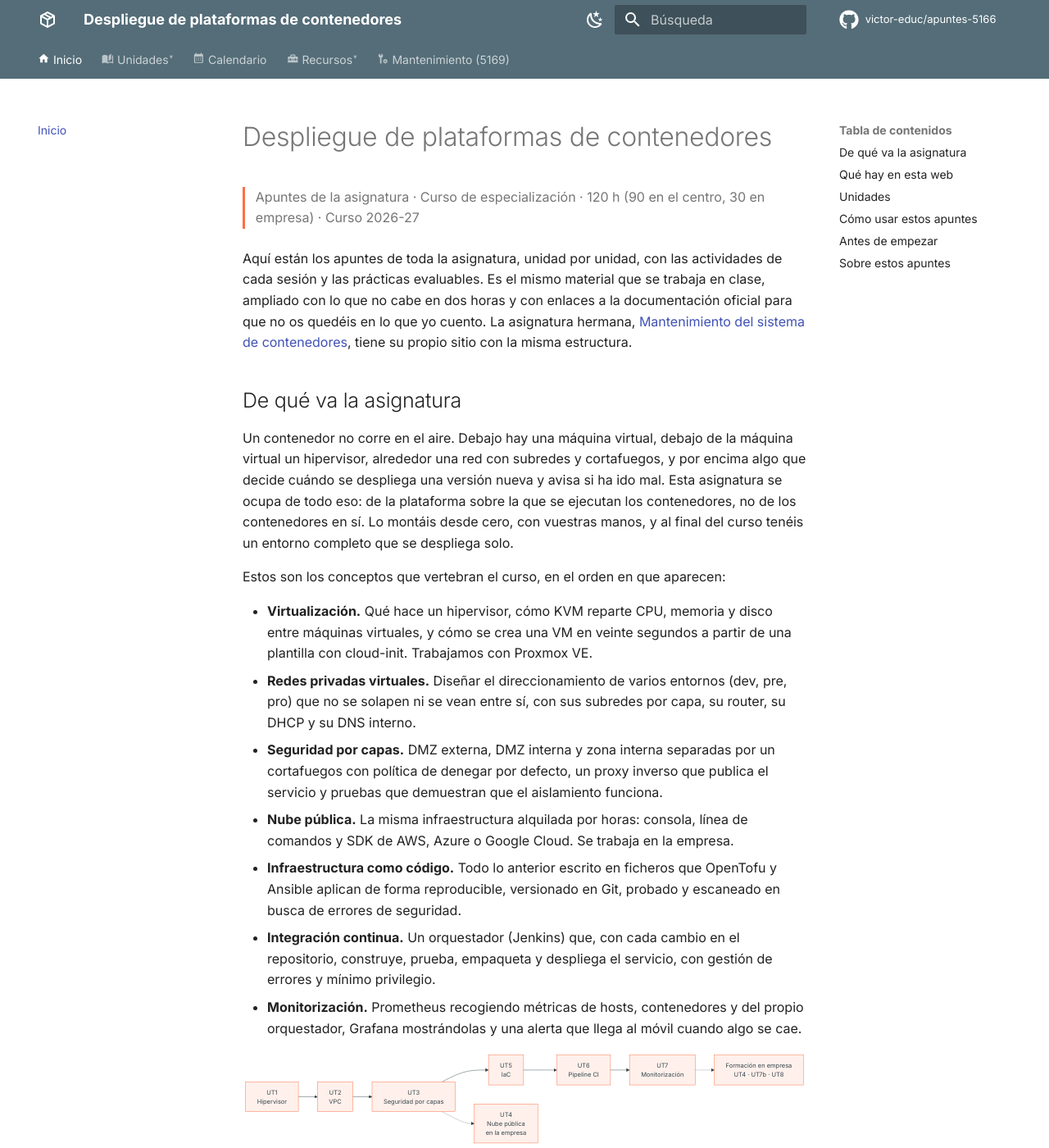
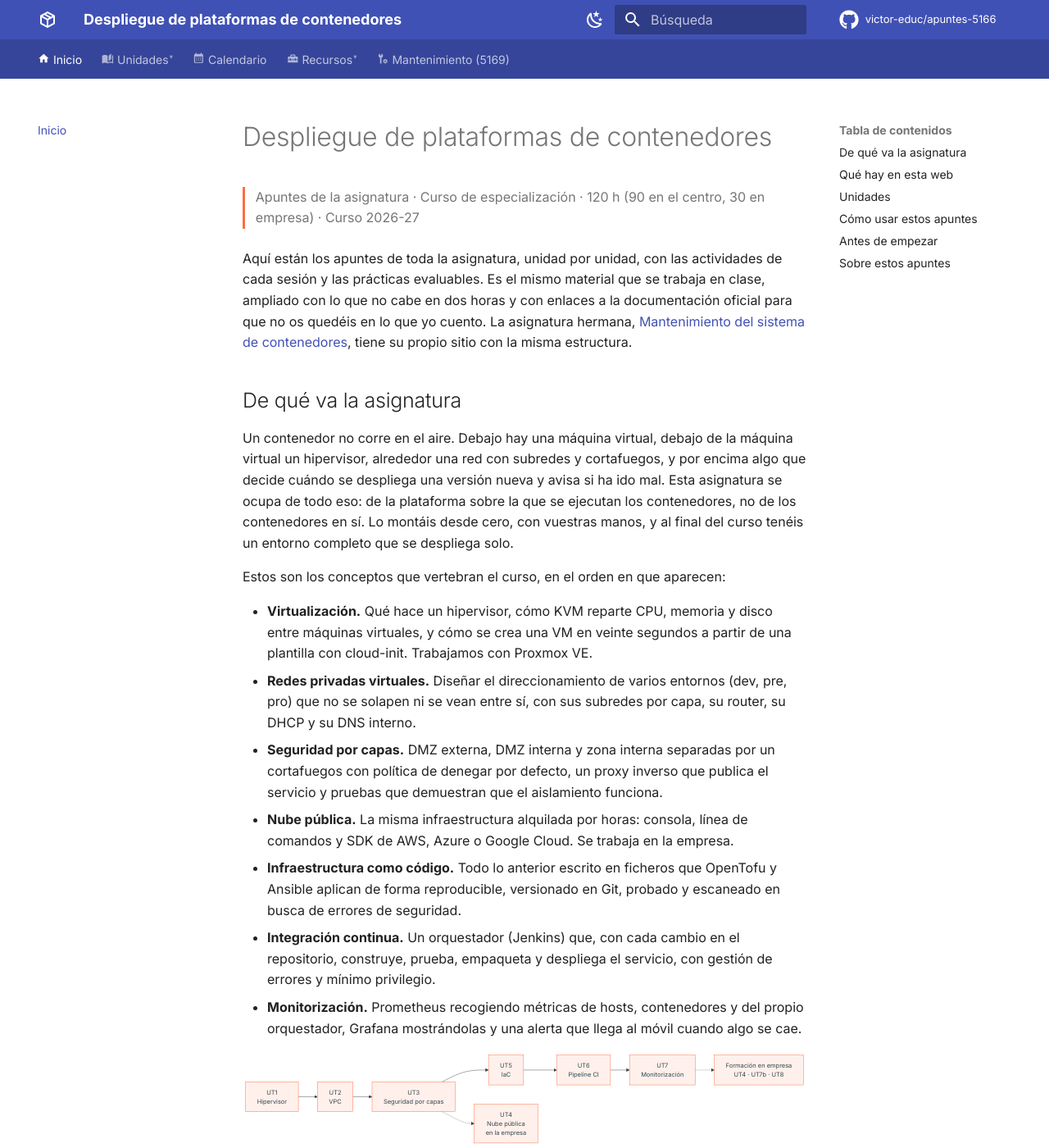
Before and after one commit to victor-educ/apuntes-5166, an MkDocs documentation site: the page built from docs/index.md, in a window 1280 px wide and 1400 px high. Shown: the whole window at 82% size. Built offline with MkDocs 1.6.1 and Material for MkDocs 9.7.7, drawn with Linux system fonts in a browser that asks for light colours; comment, search, counter and statistics services are not loaded.

Commit message:
Paleta de colores propia para distinguir las dos asignaturas
Co-Authored-By: Claude Fable 5.1 <noreply@anthropic.com>

```diff
--- a/docs/assets/extra.css
+++ b/docs/assets/extra.css
@@ -1,4 +1,7 @@
-:root { --md-primary-fg-color: #37474f; }
+:root { --md-primary-fg-color: #3949ab; }
+[data-md-color-scheme="slate"] { --md-primary-fg-color: #3949ab; }
+/* Barra de pestañas un punto más oscura que la cabecera para distinguirla */
+.md-tabs { background-color: color-mix(in srgb, var(--md-primary-fg-color) 85%, black); }
 .md-typeset table:not([class]) { font-size: .78rem; }
 .md-typeset figure { margin: 1em auto; }
 .md-typeset figcaption { font-size: .72rem; color: var(--md-default-fg-color--light); }
--- a/mkdocs.yml
+++ b/mkdocs.yml
@@ -29,14 +29,14 @@ theme:
   palette:
     - media: "(prefers-color-scheme: light)"
       scheme: default
-      primary: blue grey
+      primary: indigo
       accent: deep orange
       toggle:
         icon: material/weather-night
         name: Modo oscuro
     - media: "(prefers-color-scheme: dark)"
       scheme: slate
-      primary: blue grey
+      primary: indigo
       accent: deep orange
       toggle:
         icon: material/weather-sunny
```
